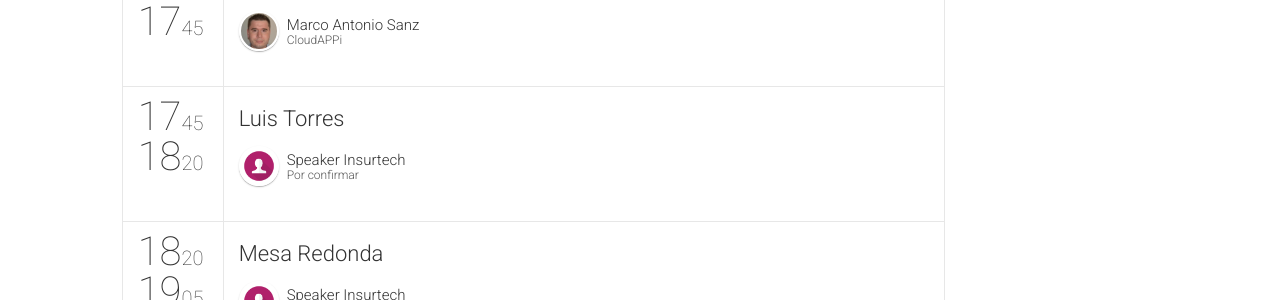
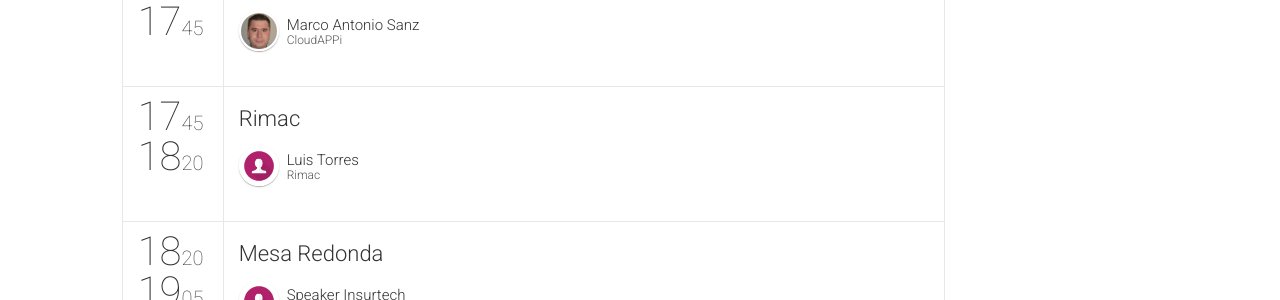
Before and after one commit to apiaddicts/startupsylasapisIII, a Jekyll site: the page built from schedule.html, in a window 1280 px wide and 900 px high, scrolled down 2678 px. Shown: the part 153-453 px from the top of the window. Built offline with Jekyll 4.4.1, drawn with Linux system fonts in a browser that asks for light colours; nearby versions of some CDN libraries; comment, search, counter and statistics services are not loaded.

Commit message:
cambio ponente

```diff
--- a/_data/sessions.yml
+++ b/_data/sessions.yml
@@ -76,8 +76,8 @@
   subtype: presentation
 -
   id: 010
-  title: "Luis Torres"
-  description: "Rimac"
+  title: "Rimac"
+  description: "Insurtech"
   subtype: presentation
   speakers: [8]
 -
--- a/_data/speakers.yml
+++ b/_data/speakers.yml
@@ -89,9 +89,9 @@
    - {name: "linkedin", link: "https://www.linkedin.com/company/talentoob2b"}
 -
   id: 8
-  name: "Speaker"
-  surname: "Insurtech"
-  company: "Por confirmar"
+  name: "Luis"
+  surname: "Torres"
+  company: "Rimac"
   title: ""
   bio: ""
   thumbnailUrl: user.png
```
